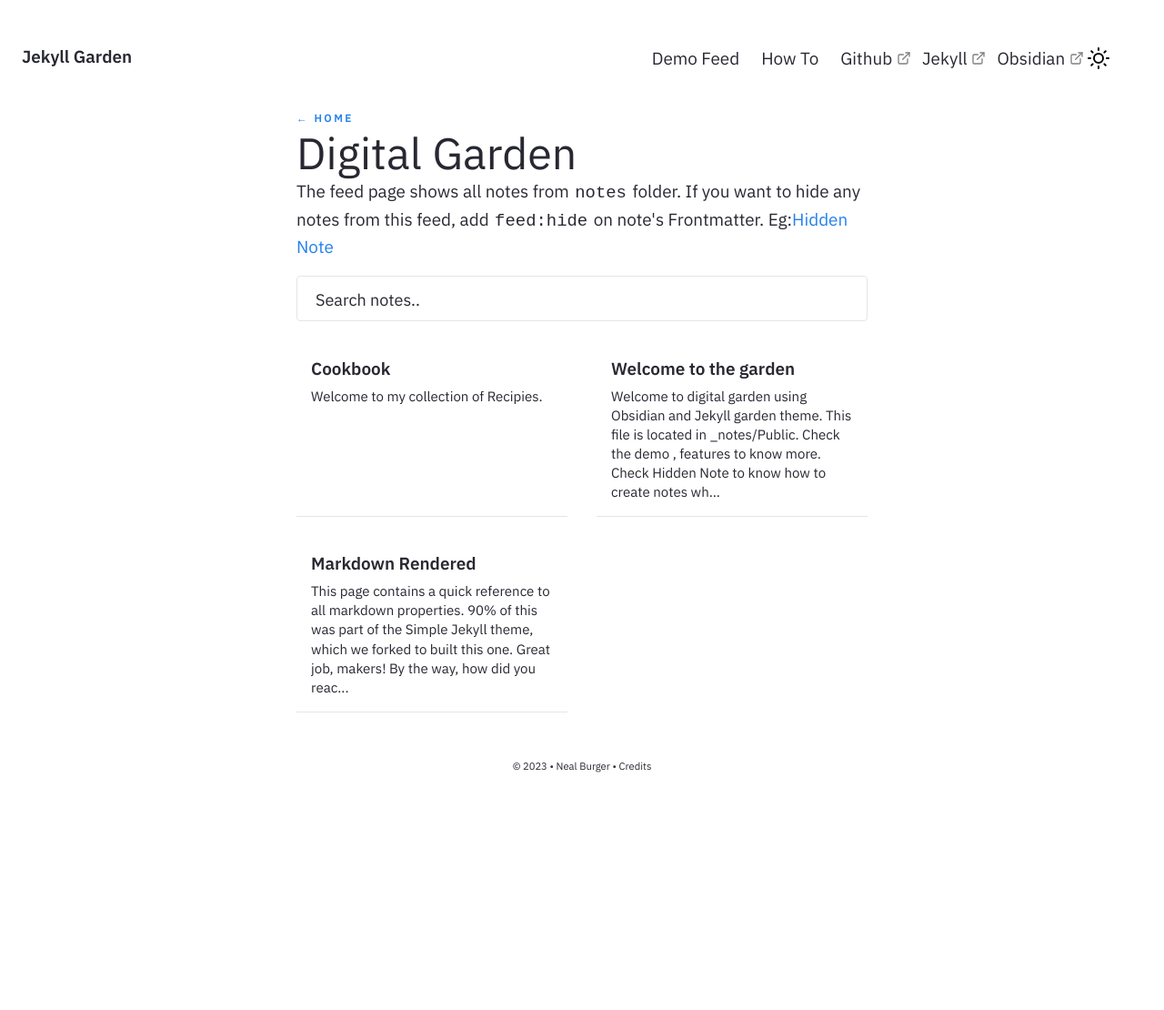
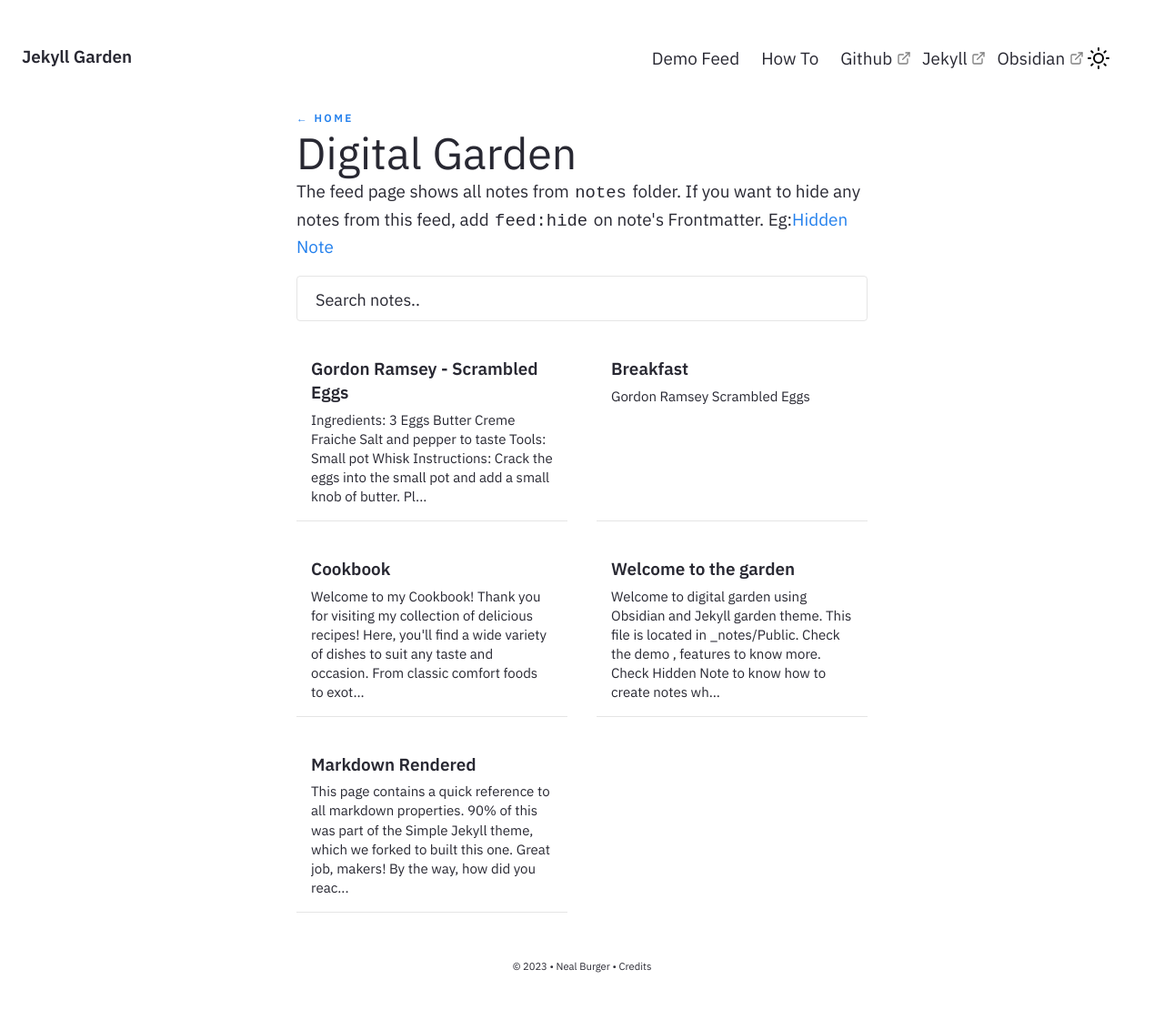
Before and after one commit to borgfriend/digital-garden, a Jekyll site: the page built from pages/notes.md, in a window 1280 px wide. Shown: the whole page at 91% size. Built offline with Jekyll 4.4.1, drawn with Linux system fonts in a browser that asks for light colours; before the commit the page ends 900 px from its top, so only the background shows below that.

Commit message:
add first recipe

```diff
--- a/_notes/Public/Cookbook/Cookbook.md
+++ b/_notes/Public/Cookbook/Cookbook.md
@@ -3,5 +3,16 @@ title: Cookbook
 feed: show
 date: 2023-04-29
 ---
+# Welcome to my Cookbook!
 
-Welcome to my collection of Recipies.
+Thank you for visiting my collection of delicious recipes! Here, you'll find a wide variety of dishes to suit any taste and occasion. From classic comfort foods to exotic international flavors, there's something for everyone to enjoy
+
+## Recipe Categories
+
+- [[Breakfast]]
+
+
+## Featured Recipes
+
+
+## Resources
--- /dev/null
+++ b/_notes/Public/Cookbook/breakfast/Breakfast.md
@@ -0,0 +1,7 @@
+---
+title: Breakfast
+feed: show
+date: 2023-04-30
+---
+
+- [[Gordon Ramsey  - Scrambled Eggs]]
--- /dev/null
+++ b/_notes/Public/Cookbook/breakfast/Gordon Ramsey  - Scrambled Eggs.md
@@ -0,0 +1,28 @@
+---
+title: Gordon Ramsey  - Scrambled Eggs
+feed: show
+date: 2023-04-30
+---
+
+<iframe width="560" height="315" src="[https://www.youtube.com/embed/PUP7U5vTMM0](https://www.youtube.com/embed/PUP7U5vTMM0)" frameborder="0" allowfullscreen></iframe>
+
+**Ingredients:**
+
+-   3 Eggs
+-   Butter
+-   Creme Fraiche
+-   Salt and pepper to taste
+
+**Tools:**
+
+-   Small pot
+-   Whisk
+
+**Instructions:**
+
+1. Crack the eggs into the small pot and add a small knob of butter.
+2. Place the pot on a high heat pan and whisk the eggs constantly.
+3. When the eggs start to thicken, remove the pot from the heat while continuing to whisk.
+4. Return the pot to the heat and repeat step 3 a couple of times.
+5. On the final removal from heat, stir in a dollop of Creme Fraiche to cool the eggs.
+6. Season with Salt and Pepper
```
